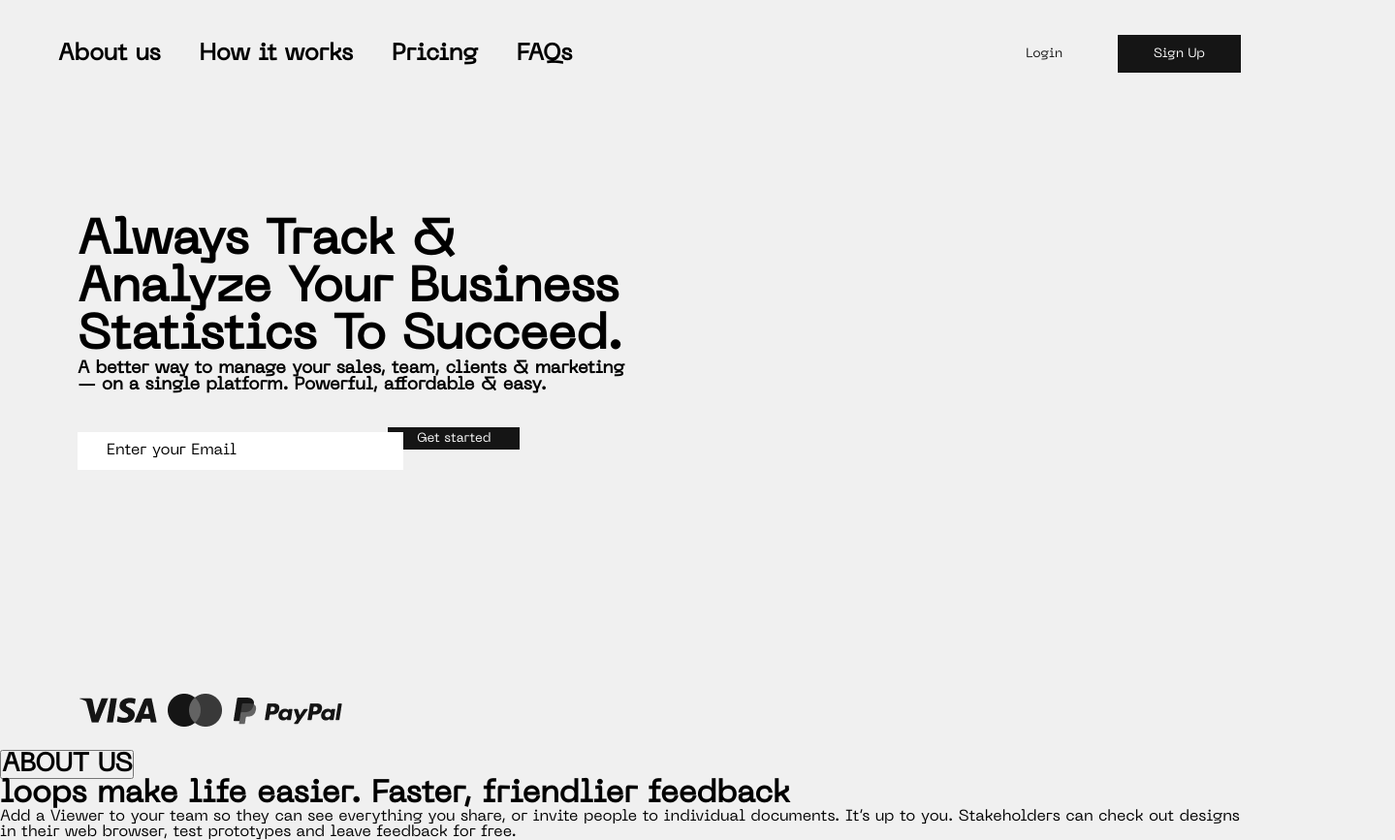
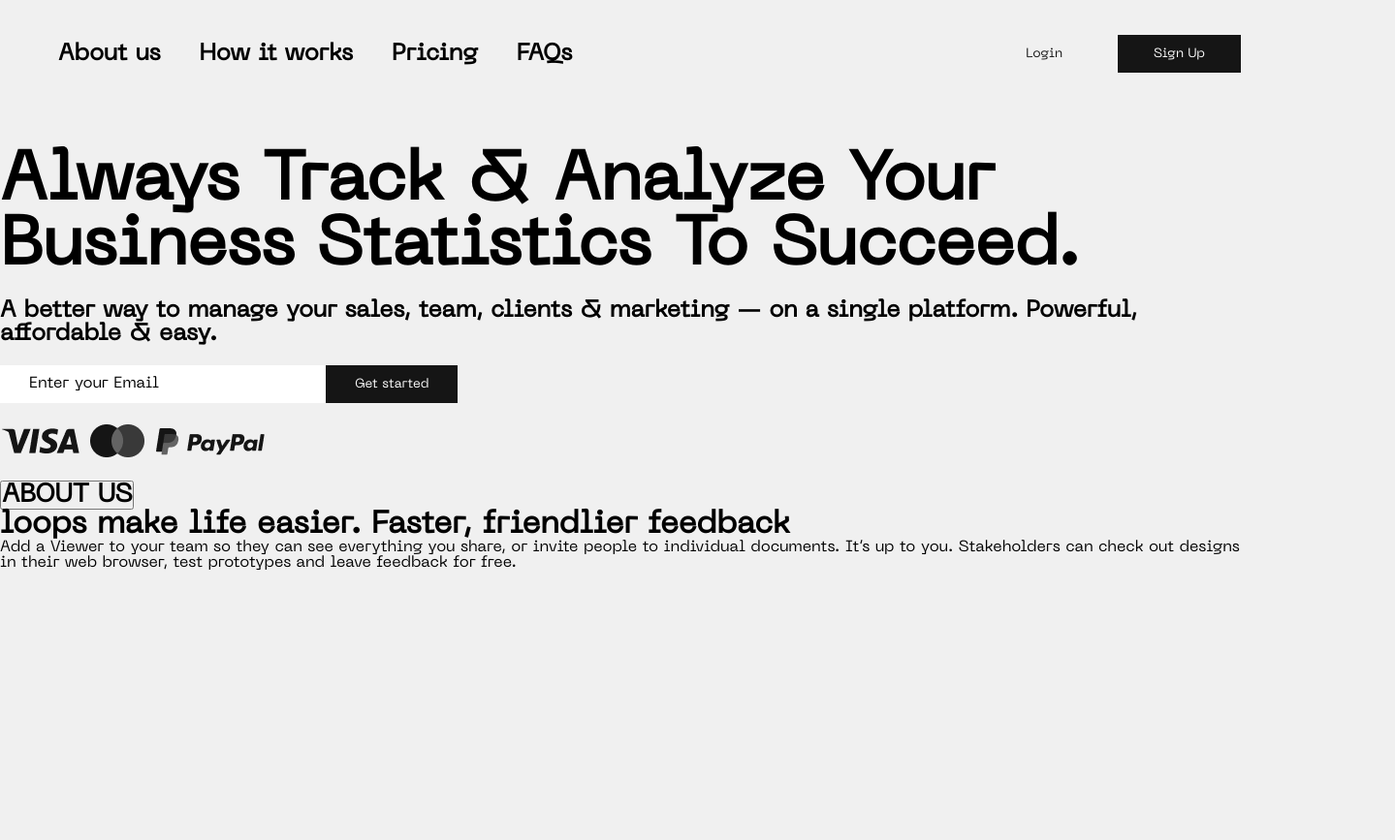
Before and after one commit to crazyysasha/crispy-spoon, a plain HTML site: page index.html in a window 1280 px wide. Shown: the whole page at 97% size, 1439 px wide, since content can reach past the window. After the commit the page ends 800 px from the top, so only its background shows below. Drawn offline with Linux system fonts and the light colour scheme.

Commit message:
fix margin bugs

```diff
--- a/assets/css/style.css
+++ b/assets/css/style.css
@@ -87,30 +87,40 @@ body {
     box-shadow: 1px 1px 8px 3px rgba(0, 0, 0, 0.25);
 }
 
-.text {
-    font-size: 20px;
-    margin-top: 150px;
-    margin-left: 80px;
-    margin-right: 639px;
-    font-size: 50px;
+.header-heading {
+    font-size: 70px;
 
 }
 
 .text2 {
     font-size: 18px;
     font-style: normal;
-    font-weight: 400px;
-    margin-left: 80px;
-    /* margin-bottom: 5169px; */
-    margin-right: 795px;
+    font-weight: 400;
 }
 
+.container {
+    max-width: 1320px;
+    margin-left: auto;
+    margin-right: auto;
+}
+.pt-5rem {
+    padding-top: 5rem;
+}
+
+.form {
+    display: flex;
+}
+
+.flex-column {
+    flex-direction: column;
+}
+
+.gap-20px {
+    gap: 20px;
+}
 .btn-1 {
-    margin-left: 400px;
-    margin-right: 882px;
-    margin-top: -94px;
-    margin-bottom: 50px;
     display: flex;
+    align-items: center;
     padding-top: 5px;
     padding-right: 30px;
     padding-bottom: 5px;
@@ -127,12 +137,7 @@ body {
 
 .email-input {
     padding: 13px 108px 13px 30px;
-    margin-right: 1080px;
     border: none;
-    margin-bottom: 50px;
-    margin-left: 80px;
-    margin-right: 900px;
-    margin-top: 40px;
 }
 
 .email-input::placeholder {
@@ -141,14 +146,8 @@ body {
     color: black;
 }
 
-.img {
-    margin-top: 168px;
-    margin-right: 41px;
-    margin-bottom: 50px;
-    margin-left: -849px;
-}
+.img {}
+
 .karta {
     gap: 32px;
-    margin-left: 80px;
-    margin-top: 250px;
 }
--- a/index.html
+++ b/index.html
@@ -25,7 +25,6 @@
             <h1>
                 FAQs
             </h1>
-
         </nav>
         <button class="btn-secondary">
             Login
@@ -34,19 +33,17 @@
             Sign Up
         </button>
     </header>
-    <section class="flex">
-        <div class="">
-            <h1 class="text">
-                Always Track & <br>
-                Analyze Your Business <br>
-                Statistics To Succeed.
+    <section class="flex container pt-5rem">
+        <div class="flex flex-column gap-20px">
+            <h1 class="header-heading">
+                Always Track & Analyze Your Business Statistics To Succeed.
             </h1>
-            <h2 class="text2">
-                A better way to manage your sales, team, clients & marketing <br>
-                — on a single platform. Powerful, affordable & easy.
+            <h2 class="">
+                A better way to manage your sales, team, clients & marketing — on a single platform. Powerful, affordable & easy.
             </h2>
-            <form class="form">
-                <input class="email-input" type="text" placeholder="Enter your Email"> <button class="btn-1">
+            <form class="flex">
+                <input class="email-input" type="text" placeholder="Enter your Email">
+                <button class="btn-1">
                     Get started
                 </button>
             </form>
@@ -63,7 +60,9 @@
     <div class="bloc2">
         <img src="images/Illustration_2.png" alt="">
         <div>
-            <button><h1>ABOUT US</h1></button>
+            <button>
+                <h1>ABOUT US</h1>
+            </button>
             <div>
                 <h1>
                     loops make life easier.
@@ -75,7 +74,7 @@
                 Add a Viewer to your team so they can see everything you share, or invite
                 people to individual documents. It’s up to you. Stakeholders can check
                 out designs in their web browser, test prototypes and leave feedback for free.
-               </div>
+            </div>
         </div>
     </div>
 </body>
```
